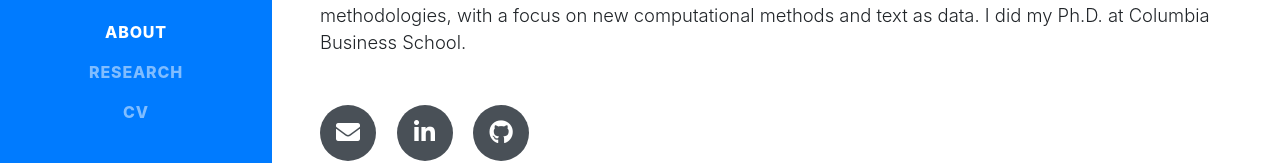
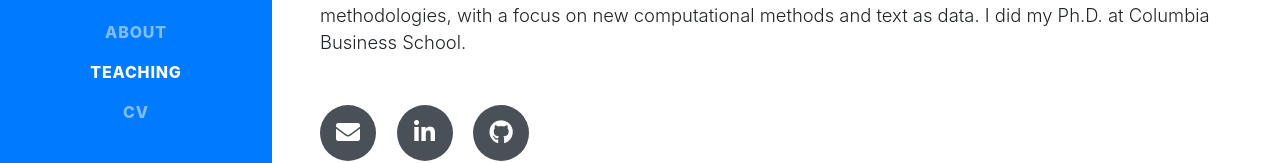
Before and after one commit to natalie-carlson/natalie-carlson.github.io, a website with bundled scripts: page index.html in a window 1280 px wide. Shown: the part 420-583 px from the top of the page. Built offline with nearby package versions, Linux system fonts and the light colour scheme; a web font is replaced by a local one.

Commit message:
update sidebar

```diff
--- a/index.html
+++ b/index.html
@@ -44,7 +44,7 @@
           <a class="nav-link js-scroll-trigger" href="#about">About</a>
         </li>
         <li class="nav-item">
-          <a class="nav-link js-scroll-trigger" href="#research">Research</a>
+          <a class="nav-link js-scroll-trigger" href="#teaching">Teaching</a>
         </li>
         <li class="nav-item">
           <a class="nav-link js-scroll-trigger" href="content/Carlson_CV.pdf" target="_blank">CV</a>
```
